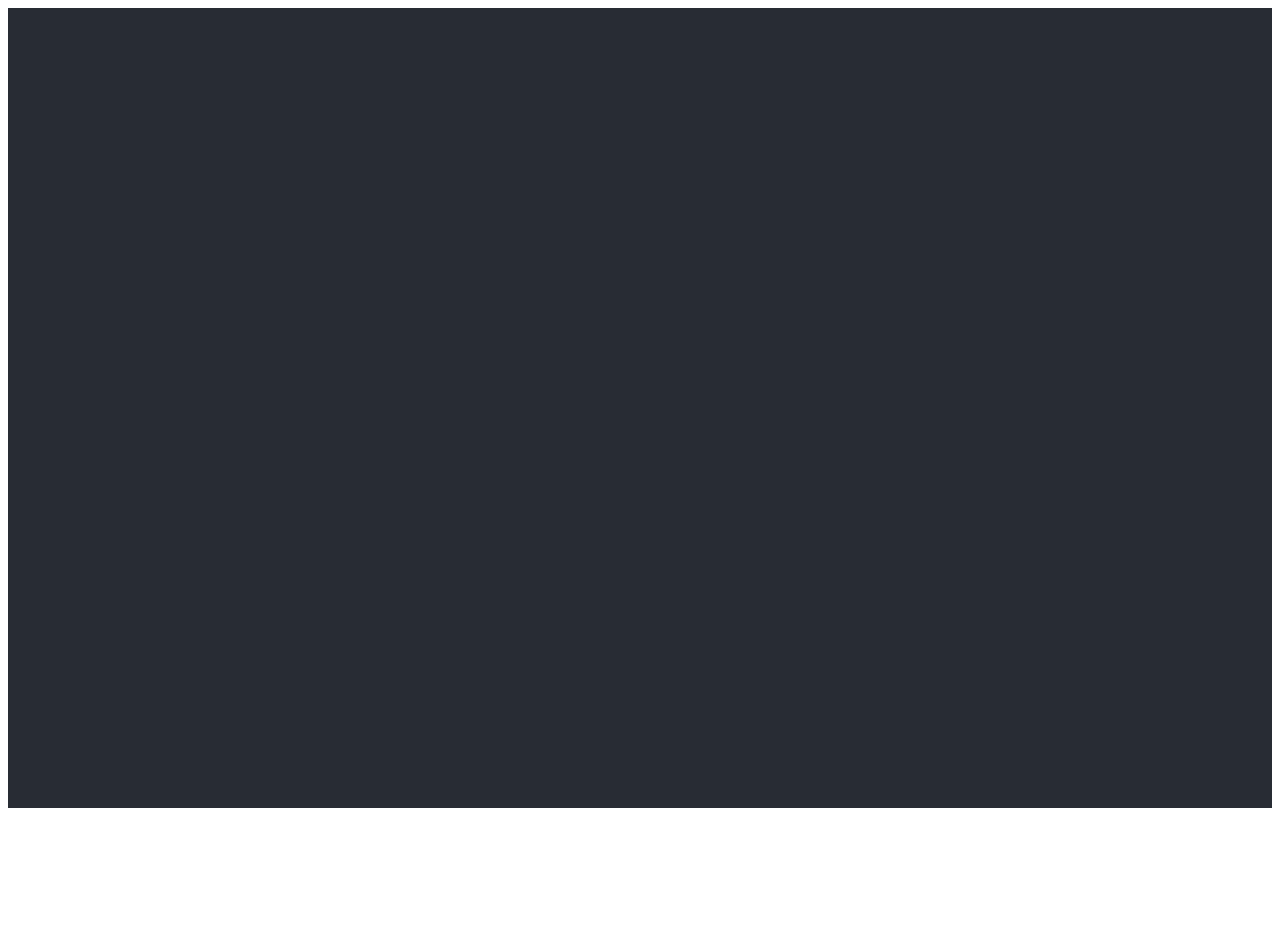
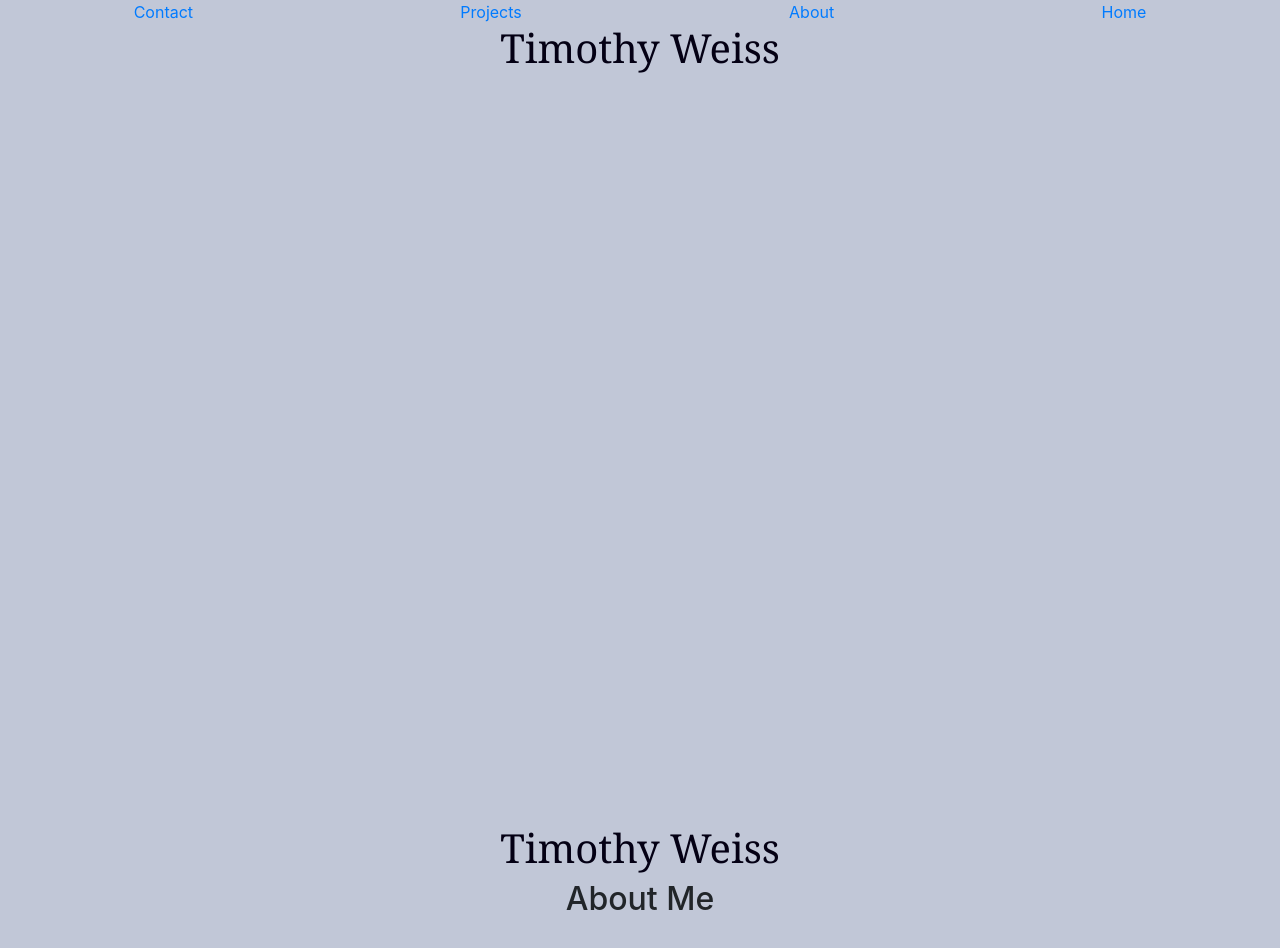
Before and after one commit to tdw78/Tim-Weiss, a React (Create React App) app: page /about in a window 1280 px wide. Shown: the top 948 px of the page. Before the commit the page ends 816 px from the top, so only its background shows below. Built offline with nearby package versions, Linux system fonts and the light colour scheme.

Commit message:
Set Up Complete

```diff
--- a/package.json
+++ b/package.json
@@ -6,9 +6,12 @@
     "@testing-library/jest-dom": "^4.2.4",
     "@testing-library/react": "^9.3.2",
     "@testing-library/user-event": "^7.1.2",
+    "bootstrap": "^4.5.0",
     "react": "^16.13.1",
     "react-dom": "^16.13.1",
-    "react-scripts": "3.4.1"
+    "react-router-dom": "^5.2.0",
+    "react-scripts": "3.4.1",
+    "reactstrap": "^8.4.1"
   },
   "scripts": {
     "start": "react-scripts start",
--- a/src/App.css
+++ b/src/App.css
@@ -1,38 +1,13 @@
 .App {
   text-align: center;
+  background-color: #C1C7D7;
 }
 
-.App-logo {
-  height: 40vmin;
-  pointer-events: none;
+.main {
+  min-height: 100vh;
 }
 
-@media (prefers-reduced-motion: no-preference) {
-  .App-logo {
-    animation: App-logo-spin infinite 20s linear;
-  }
+h1 {
+  color: #040014;
+  font-family: "Georgia";
 }
-
-.App-header {
-  background-color: #282c34;
-  min-height: 100vh;
-  display: flex;
-  flex-direction: column;
-  align-items: center;
-  justify-content: center;
-  font-size: calc(10px + 2vmin);
-  color: white;
-}
-
-.App-link {
-  color: #61dafb;
-}
-
-@keyframes App-logo-spin {
-  from {
-    transform: rotate(0deg);
-  }
-  to {
-    transform: rotate(360deg);
-  }
-}
--- a/src/App.js
+++ b/src/App.js
@@ -1,12 +1,28 @@
 import React from 'react';
 import './App.css';
+import 'bootstrap/dist/css/bootstrap.min.css';
+import { Route, Switch, BrowserRouter  } from 'react-router-dom';
+import NavBar from "./components/Navbar";
+import Contact from "./components/Contact";
+import Projects from "./components/Projects";
+import About from "./components/About";
+import HomePage from "./components/HomePage";
 
 function App() {
   return (
     <div className="App">
-      <header className="App-header">
+      <NavBar />
+      <HomePage />
 
-      </header>
+      <main>
+        <Switch>
+          <Route exact path="/" component={HomePage} />
+          <Route path="/contact" component={Contact} />
+          <Route path="/projects" component={Projects} />
+          <Route path="/about" component={About} />
+        </Switch>
+      </main>
+
     </div>
   );
 }
--- /dev/null
+++ b/src/components/About.js
@@ -0,0 +1,18 @@
+import React, { Component } from 'react';
+
+
+class About extends Component {
+
+  render () {
+    return (
+      <div>
+        <div className="main">
+          <h1>Timothy Weiss</h1>
+          <h2>About Me</h2>
+        </div>
+      </div>
+  );
+ }
+}
+
+export default About;
--- /dev/null
+++ b/src/components/Contact.js
@@ -0,0 +1,18 @@
+import React, { Component } from 'react';
+
+
+class Contact extends Component {
+
+  render () {
+    return (
+      <div>
+        <div className="main">
+          <h1>Timothy Weiss</h1>
+          <h2>Contact Me</h2>
+        </div>
+      </div>
+  );
+ }
+}
+
+export default Contact;
--- /dev/null
+++ b/src/components/HomePage.js
@@ -0,0 +1,18 @@
+import React, { Component } from 'react';
+
+
+class HomePage extends Component {
+
+  render () {
+    return (
+      <div>
+        <div className="main">
+          <h1>Timothy Weiss</h1>
+        </div>
+      </div>
+  );
+ }
+}
+
+
+export default HomePage;
--- /dev/null
+++ b/src/components/Navbar.js
@@ -0,0 +1,21 @@
+import React, { Component } from 'react';
+import { Navbar } from 'reactstrap';
+import { Link } from 'react-router-dom';
+
+class NavBar extends Component {
+  render(){
+    return (
+      <div>
+        <div class="d-flex justify-content-around">
+          <Link to="/contact">Contact</Link>
+          <Link to="/projects">Projects</Link>
+          <Link to="/about">About</Link>
+          <Link to="/">Home</Link>
+        </div>
+      </div>
+    )
+  }
+}
+
+
+export default NavBar;
--- /dev/null
+++ b/src/components/Projects.js
@@ -0,0 +1,18 @@
+import React, { Component } from 'react';
+
+
+class Projects extends Component {
+
+  render () {
+    return (
+      <div>
+        <div className="main">
+          <h1>Timothy Weiss</h1>
+          <h2>My Projects</h2>
+        </div>
+      </div>
+  );
+ }
+}
+
+export default Projects;
--- a/src/index.js
+++ b/src/index.js
@@ -2,11 +2,12 @@ import React from 'react';
 import ReactDOM from 'react-dom';
 import App from './App';
 import * as serviceWorker from './serviceWorker';
+import { BrowserRouter } from 'react-router-dom';
 
 ReactDOM.render(
-  <React.StrictMode>
+  <BrowserRouter>
     <App />
-  </React.StrictMode>,
+  </BrowserRouter>,
   document.getElementById('root')
 );
 
```
Also changed, not shown: 1 other file (tests, documents, lock files or other folders).
